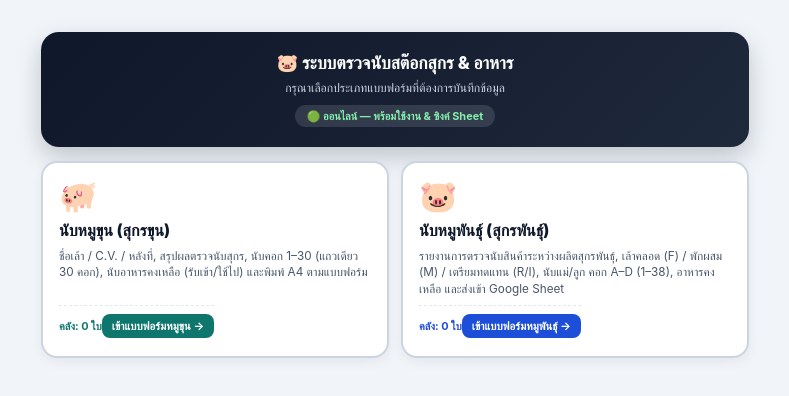
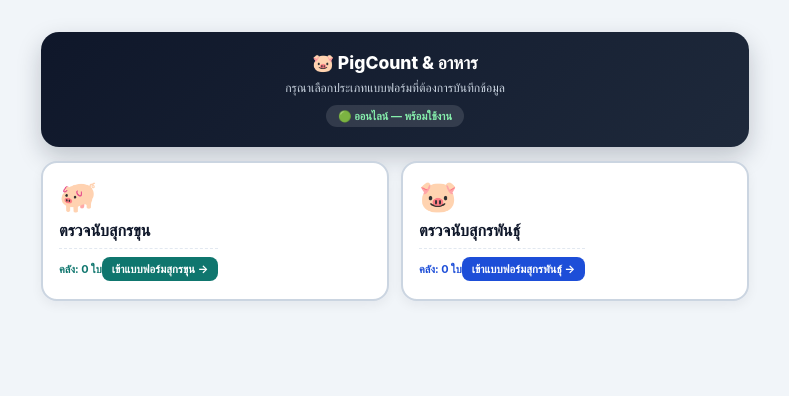
Before and after one commit to onjirapraphansirikul-star/Testing_zStock, a plain HTML site: page index.html in a window 1280 px wide. Shown: the whole page, without its empty margins (245-1034 px from the left). Drawn offline with Linux system fonts and the light colour scheme.

Commit message:
Update index.html

```diff
--- a/index.html
+++ b/index.html
@@ -849,7 +849,7 @@
 <!-- ==================== หน้าแรก: เลือกระบบตรวจนับ ==================== -->
 <div id="homeScreen" class="home-screen">
   <div class="home-hero">
-    <h1>🐷 ระบบตรวจนับสต๊อกสุกร &amp; อาหาร</h1>
+    <h1>🐷 PigCount &amp; อาหาร</h1>
     <p>กรุณาเลือกประเภทแบบฟอร์มที่ต้องการบันทึกข้อมูล</p>
     <div class="home-net-pill" id="homeNetBadge">● กำลังตรวจสอบสถานะ...</div>
   </div>
@@ -858,26 +858,20 @@
     <!-- เมนู 1: หมูขุน -->
     <button type="button" class="mode-card fat" onclick="enterMode('fat')">
       <div class="mode-icon">🐖</div>
-      <div class="mode-title">นับหมูขุน (สุกรขุน)</div>
-      <div class="mode-desc">
-        ชื่อเล้า / C.V. / หลังที่, สรุปผลตรวจนับสุกร, นับคอก 1–30 (แถวเดียว 30 คอก), นับอาหารคงเหลือ (รับเข้า/ใช้ไป) และพิมพ์ A4 ตามแบบฟอร์ม
-      </div>
+      <div class="mode-title">ตรวจนับสุกรขุน</div>
       <div class="mode-meta">
         <span id="homeFatMeta" style="color:#0f766e;">คลัง: 0 ใบ</span>
-        <span class="mode-cta" style="background:#0f766e;">เข้าแบบฟอร์มหมูขุน →</span>
+        <span class="mode-cta" style="background:#0f766e;">เข้าแบบฟอร์มสุกรขุน →</span>
       </div>
     </button>
 
     <!-- เมนู 2: หมูพันธุ์ -->
     <button type="button" class="mode-card breed" onclick="enterMode('breed')">
       <div class="mode-icon">🐷</div>
-      <div class="mode-title">นับหมูพันธุ์ (สุกรพันธุ์)</div>
-      <div class="mode-desc">
-        รายงานการตรวจนับสินค้าระหว่างผลิตสุกรพันธุ์, เล้าคลอด (F) / พักผสม (M) / เตรียมทดแทน (R/I), นับแม่/ลูก คอก A–D (1–38), อาหารคงเหลือ และส่งเข้า Google Sheet
-      </div>
+      <div class="mode-title">ตรวจนับสุกรพันธุ์</div>
       <div class="mode-meta">
         <span id="homeBreedMeta" style="color:#1d4ed8;">คลัง: 0 ใบ</span>
-        <span class="mode-cta" style="background:#1d4ed8;">เข้าแบบฟอร์มหมูพันธุ์ →</span>
+        <span class="mode-cta" style="background:#1d4ed8;">เข้าแบบฟอร์มสุกรพันธุ์ →</span>
       </div>
     </button>
   </div>
@@ -1212,11 +1206,11 @@
           <tbody>
             <tr>
               <td class="left col-name">สุกรขุนคงเหลือรวม</td>
-              <td class="col-num" data-label="บัญชี">
+              <td class="col-num" data-label="รายงาน PigPro">
                 <input type="text" inputmode="numeric" pattern="[0-9]*" class="cell-input" id="fat_pig_book"
                   oninput="fatOnPigSummaryInput('book', this)" onchange="fatOnPigSummaryCommit('book', this)" />
               </td>
-              <td class="col-num" data-label="ตามตรวจนับ (ซิงค์จากคอก 1-30)">
+              <td class="col-num" data-label="ตรวจนับได้">
                 <input type="text" inputmode="numeric" pattern="[0-9]*" class="cell-input synced-fat" id="fat_pig_counted"
                   oninput="fatOnPigSummaryInput('counted', this)" onchange="fatOnPigSummaryCommit('counted', this)" />
               </td>
@@ -1468,7 +1462,7 @@
     const hNet = document.getElementById('homeNetBadge');
     if (hNet) {
       const online = navigator.onLine;
-      hNet.textContent = online ? '🟢 ออนไลน์ — พร้อมใช้งาน & ซิงค์ Sheet' : '🔴 ออฟไลน์ — บันทึกในเครื่องได้ตามปกติ';
+      hNet.textContent = online ? '🟢 ออนไลน์ — พร้อมใช้งาน' : '🔴 ออฟไลน์ — บันทึกในเครื่องได้ตามปกติ';
       hNet.style.color = online ? '#86efac' : '#fca5a5';
     }
   }
```
